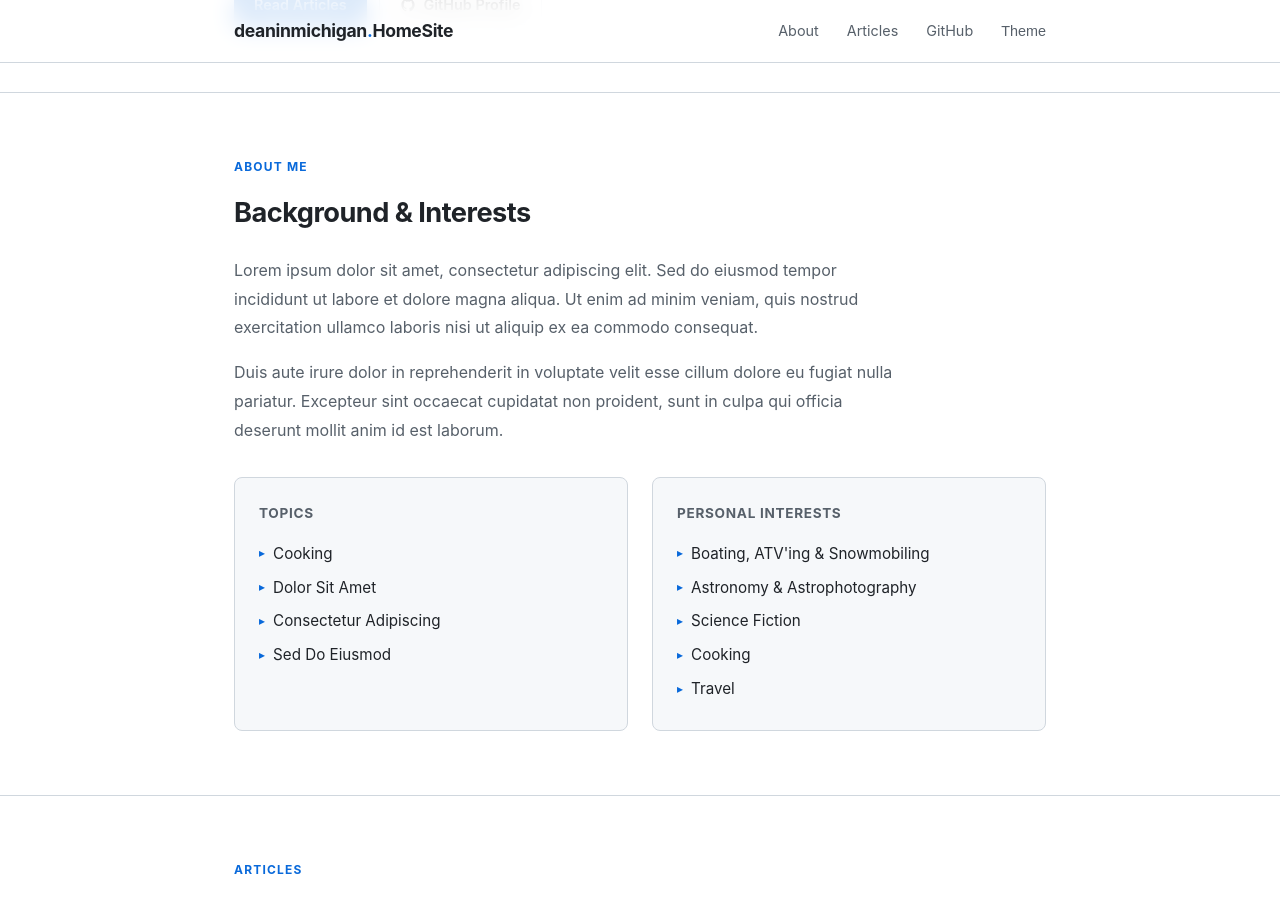
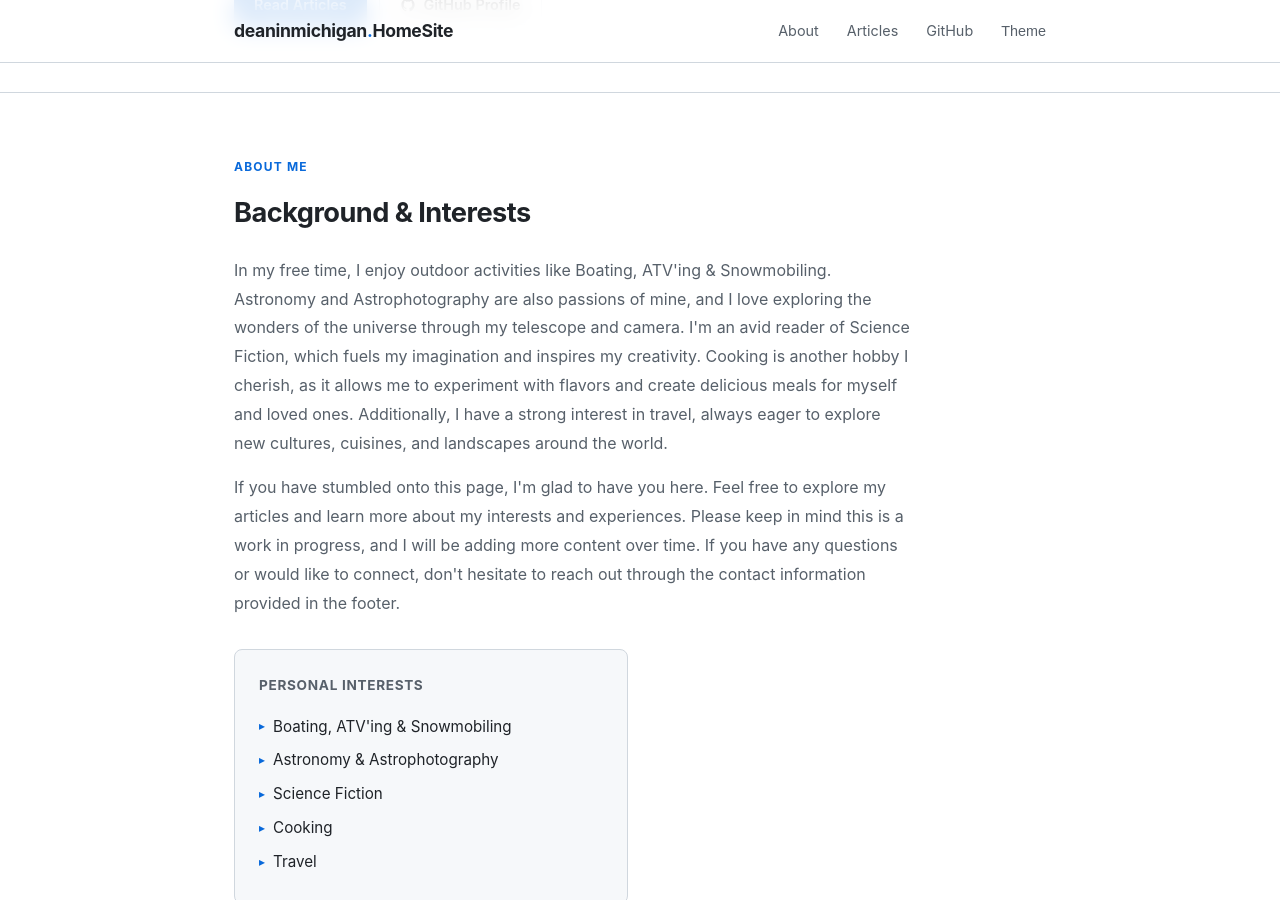
Before and after one commit to DeanInMichigan/HomeSite, a Jekyll site: the page built from index.html, in a window 1280 px wide and 900 px high, scrolled down 349 px. Built offline with Jekyll 4.4.1, drawn with Linux system fonts in a browser that asks for light colours.

Commit message:
home site text

```diff
--- a/index.html
+++ b/index.html
@@ -42,26 +42,22 @@ description: "Dean Abraham's personal site — hobbies, projects, and everyday l
     <div class="section-label">About Me</div>
     <h2 class="section-title">Background &amp; Interests</h2>
     <p class="about-bio">
-      Lorem ipsum dolor sit amet, consectetur adipiscing elit. Sed do eiusmod tempor incididunt
-      ut labore et dolore magna aliqua. Ut enim ad minim veniam, quis nostrud exercitation
-      ullamco laboris nisi ut aliquip ex ea commodo consequat.
+      In my free time, I enjoy outdoor activities like Boating, ATV'ing &amp; Snowmobiling. Astronomy and
+      Astrophotography are also passions of mine, and I love exploring the wonders of the universe through my telescope
+      and camera. I'm an avid reader of Science Fiction, which fuels my imagination and inspires my creativity. Cooking
+      is another hobby I cherish, as it allows me to experiment with flavors and create delicious meals for myself and
+      loved ones. Additionally, I have a strong interest in travel, always eager to explore new cultures, cuisines, and
+      landscapes around the world.
     </p>
     <p class="about-bio" style="margin-top: 16px;">
-      Duis aute irure dolor in reprehenderit in voluptate velit esse cillum dolore eu fugiat
-      nulla pariatur. Excepteur sint occaecat cupidatat non proident, sunt in culpa qui officia
-      deserunt mollit anim id est laborum.
+      If you have stumbled onto this page, I'm glad to have you here. Feel free to explore my articles and learn more
+      about my interests and experiences.
+      Please keep in mind this is a work in progress, and I will be adding more content over time. If you have any
+      questions or would like to connect, don't hesitate to reach out through the contact information provided in the
+      footer.
     </p>
 
     <div class="about-grid">
-      <div class="about-card">
-        <h3>Topics</h3>
-        <ul>
-          <li>Cooking</li>
-          <li>Dolor Sit Amet</li>
-          <li>Consectetur Adipiscing</li>
-          <li>Sed Do Eiusmod</li>
-        </ul>
-      </div>
       <div class="about-card">
         <h3>Personal Interests</h3>
         <ul>
```
